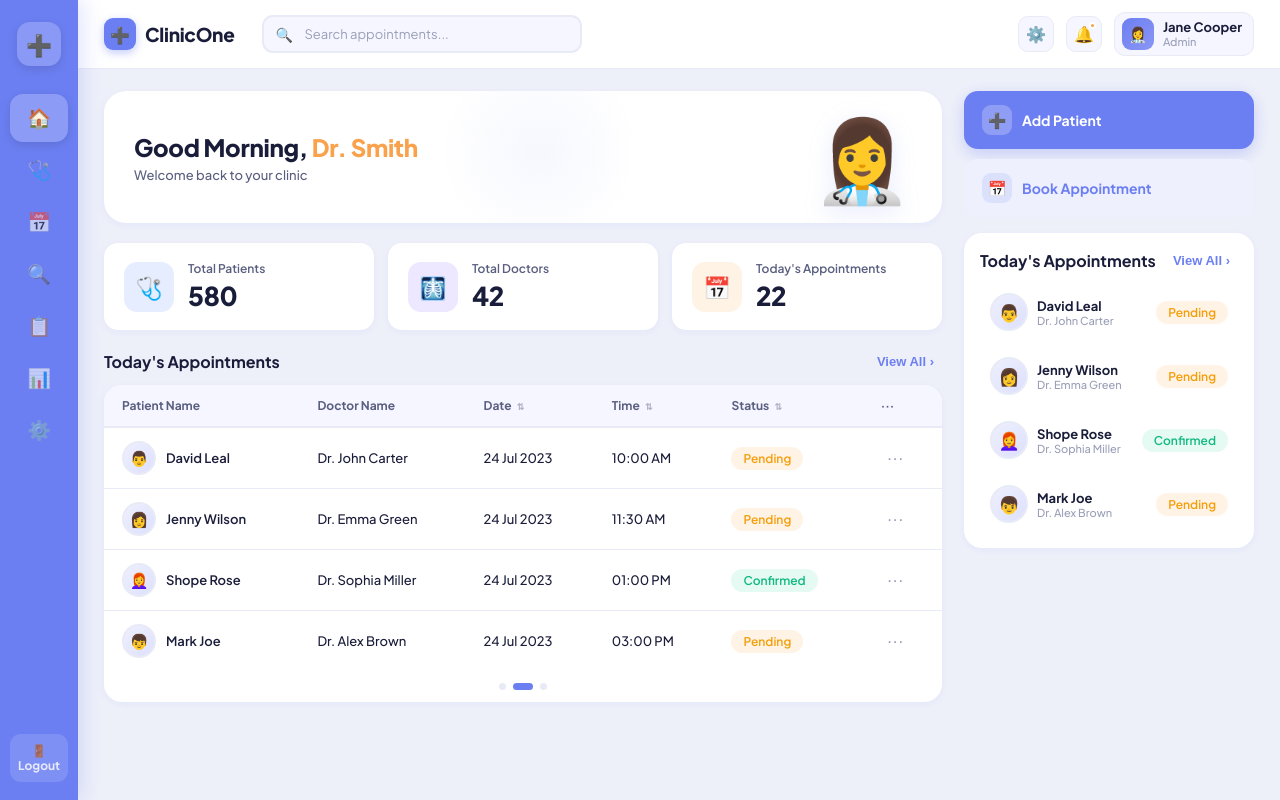
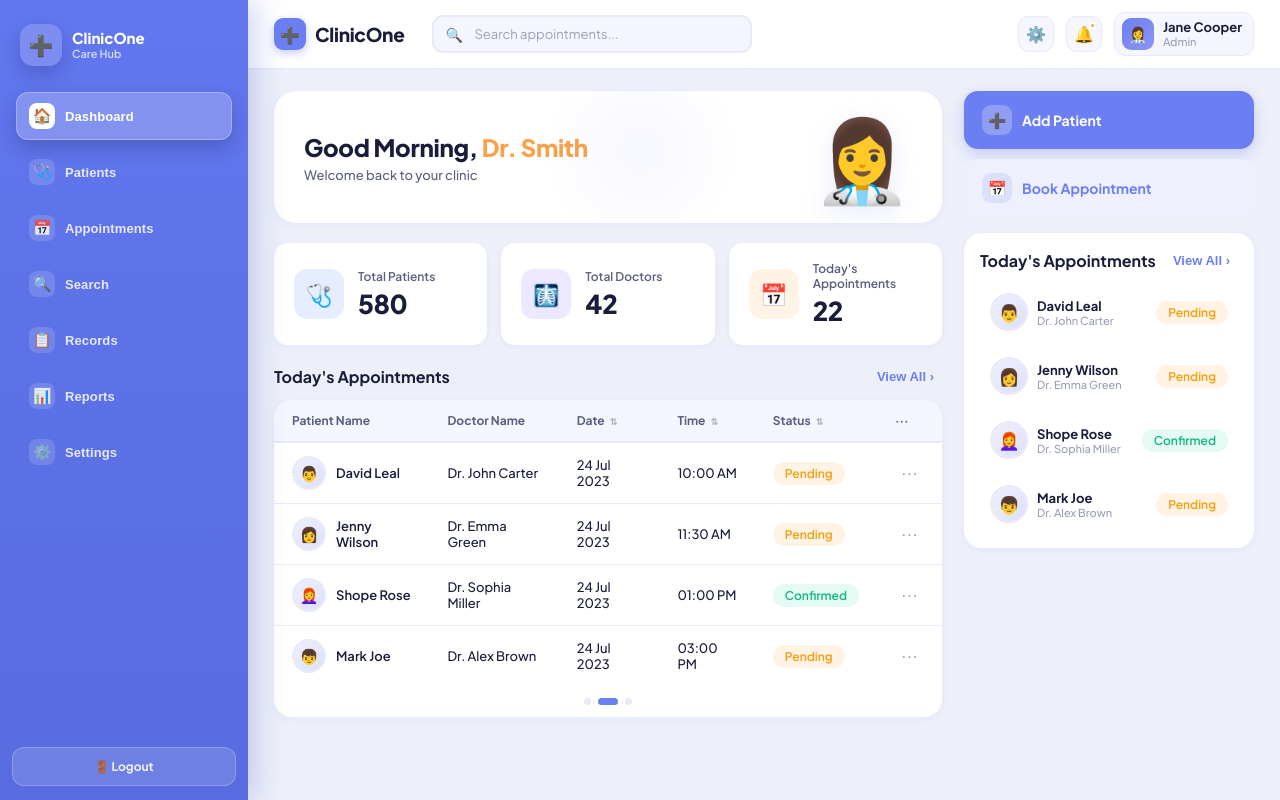
Before and after one commit to hitxnshu/ClinicOne, a React (Vite) app: page / in a window 1280 px wide. Both pictures are taken after typing "Sample", "Sample123" into the empty fields and a click on the button "Sign In". Built offline with nearby package versions, Linux system fonts and the light colour scheme.

Commit message:
nav updated

```diff
--- a/src/App.css
+++ b/src/App.css
@@ -45,64 +45,141 @@ body {
 
 /* SIDEBAR */
 .sidebar {
-  width: 78px;
-  background: var(--sidebar-bg);
+  width: 248px;
+  background: linear-gradient(180deg, #6276ee 0%, #586cdf 100%);
   display: flex;
   flex-direction: column;
-  align-items: center;
-  padding: 22px 0 18px;
+  align-items: stretch;
+  padding: 16px 12px 14px;
   position: fixed;
   top: 0; left: 0; bottom: 0;
   z-index: 200;
-  box-shadow: 4px 0 20px rgba(108,127,242,0.22);
+  box-shadow: 8px 0 28px rgba(58,79,201,0.24);
+}
+
+.sidebar-logo-wrap {
+  display: flex;
+  align-items: center;
+  gap: 10px;
+  padding: 8px;
+  margin-bottom: 14px;
 }
 
 .sidebar-logo {
-  width: 44px; height: 44px;
-  background: rgba(255,255,255,0.2);
+  width: 42px; height: 42px;
+  background: rgba(255,255,255,0.17);
   border-radius: 13px;
   display: flex; align-items: center; justify-content: center;
-  font-size: 21px;
-  margin-bottom: 28px;
-  box-shadow: 0 3px 10px rgba(0,0,0,0.12);
+  font-size: 20px;
+  flex-shrink: 0;
+  box-shadow: 0 8px 18px rgba(20,26,72,0.2);
+}
+
+.sidebar-brand {
+  display: flex;
+  flex-direction: column;
+}
+
+.sidebar-brand-title {
+  color: #fff;
+  font-size: 15px;
+  font-weight: 800;
+  line-height: 1.1;
+}
+
+.sidebar-brand-subtitle {
+  color: rgba(255,255,255,0.72);
+  font-size: 11px;
+  font-weight: 600;
 }
 
 .sidebar-nav {
-  display: flex; flex-direction: column;
-  gap: 4px; flex: 1;
-  width: 100%; padding: 0 10px;
+  display: flex;
+  flex-direction: column;
+  gap: 8px;
+  flex: 1;
+  width: 100%;
+  padding: 4px;
 }
 
 .nav-btn {
-  width: 100%; height: 48px;
-  border: none; background: transparent;
-  border-radius: 13px;
-  display: flex; align-items: center; justify-content: center;
-  cursor: pointer; font-size: 19px;
-  color: rgba(255,255,255,0.6);
+  width: 100%;
+  min-height: 46px;
+  border: 1px solid transparent;
+  background: transparent;
+  border-radius: 12px;
+  display: flex;
+  align-items: center;
+  gap: 10px;
+  padding: 10px 12px;
+  cursor: pointer;
+  color: rgba(255,255,255,0.84);
   transition: var(--transition);
 }
 
-.nav-btn:hover { background: rgba(255,255,255,0.14); color: #fff; }
-.nav-btn.active { background: rgba(255,255,255,0.22); color: #fff; box-shadow: 0 3px 10px rgba(0,0,0,0.12); }
+.nav-btn-icon {
+  width: 26px;
+  height: 26px;
+  border-radius: 8px;
+  display: inline-flex;
+  align-items: center;
+  justify-content: center;
+  background: rgba(255,255,255,0.14);
+  font-size: 15px;
+  flex-shrink: 0;
+}
+
+.nav-btn-label {
+  font-size: 13px;
+  font-weight: 700;
+  letter-spacing: 0.1px;
+}
+
+.nav-btn:hover {
+  background: rgba(255,255,255,0.14);
+  border-color: rgba(255,255,255,0.2);
+  color: #fff;
+}
+
+.nav-btn.active {
+  background: rgba(255,255,255,0.22);
+  border-color: rgba(255,255,255,0.28);
+  color: #fff;
+  box-shadow: 0 8px 18px rgba(23,31,84,0.24);
+}
+
+.nav-btn.active .nav-btn-icon {
+  background: #fff;
+  color: var(--primary);
+}
 
 .sidebar-logout {
-  width: calc(100% - 20px);
-  margin: 0 10px;
-  padding: 9px 0;
-  background: rgba(255,255,255,0.13);
-  border: none; border-radius: 11px;
-  color: rgba(255,255,255,0.82);
-  font-family: var(--font); font-size: 12px; font-weight: 700;
+  width: 100%;
+  margin: 0;
+  padding: 11px 14px;
+  background: rgba(255,255,255,0.14);
+  border: 1px solid rgba(255,255,255,0.22);
+  border-radius: 12px;
+  color: rgba(255,255,255,0.9);
+  font-family: var(--font);
+  font-size: 12px;
+  font-weight: 700;
   cursor: pointer;
-  display: flex; align-items: center; justify-content: center; gap: 5px;
+  display: flex;
+  align-items: center;
+  justify-content: center;
+  gap: 6px;
   transition: var(--transition);
 }
 
-.sidebar-logout:hover { background: rgba(255,255,255,0.22); color: #fff; }
+.sidebar-logout:hover {
+  background: rgba(255,255,255,0.24);
+  border-color: rgba(255,255,255,0.34);
+  color: #fff;
+}
 
 /* MAIN */
-.main-area { margin-left: 78px; flex: 1; display: flex; flex-direction: column; min-height: 100vh; }
+.main-area { margin-left: 248px; flex: 1; display: flex; flex-direction: column; min-height: 100vh; }
 
 /* TOPBAR */
 .topbar {
@@ -500,8 +577,41 @@ body {
   .settings-grid { grid-template-columns: 1fr; }
   .stats-row { grid-template-columns: 1fr 1fr; }
 }
+@media (max-width: 1100px) {
+  .sidebar {
+    width: 78px;
+    align-items: center;
+    padding: 20px 0 16px;
+  }
+  .sidebar-logo-wrap {
+    display: block;
+    margin-bottom: 18px;
+    padding: 0;
+  }
+  .sidebar-brand { display: none; }
+  .sidebar-nav {
+    gap: 6px;
+    padding: 0 10px;
+  }
+  .nav-btn {
+    min-height: 46px;
+    justify-content: center;
+    gap: 0;
+    padding: 0;
+  }
+  .nav-btn-label { display: none; }
+  .sidebar-logout {
+    width: calc(100% - 20px);
+    margin: 0 10px;
+    padding: 9px 0;
+  }
+  .main-area { margin-left: 78px; }
+}
 @media (max-width: 640px) {
   .sidebar { width: 66px; }
+  .sidebar-nav { padding: 0 8px; }
+  .nav-btn-icon { width: 24px; height: 24px; }
+  .sidebar-logout { width: calc(100% - 16px); margin: 0 8px; }
   .main-area { margin-left: 66px; }
   .page-content { padding: 14px; }
   .stats-row { grid-template-columns: 1fr; }
--- a/src/App.jsx
+++ b/src/App.jsx
@@ -73,7 +73,13 @@ export default function App() {
     <div className="app-shell">
       {/* ── Sidebar ── */}
       <aside className="sidebar">
-        <div className="sidebar-logo">➕</div>
+        <div className="sidebar-logo-wrap">
+          <div className="sidebar-logo">➕</div>
+          <div className="sidebar-brand">
+            <span className="sidebar-brand-title">ClinicOne</span>
+            <span className="sidebar-brand-subtitle">Care Hub</span>
+          </div>
+        </div>
 
         <nav className="sidebar-nav">
           {NAV_ITEMS.map(item => (
@@ -83,7 +89,8 @@ export default function App() {
               title={item.label}
               onClick={() => setPage(item.id)}
             >
-              {item.icon}
+              <span className="nav-btn-icon" aria-hidden="true">{item.icon}</span>
+              <span className="nav-btn-label">{item.label}</span>
             </button>
           ))}
         </nav>
```
Also changed, not shown: 3 other files (tests, documents, lock files or other folders).
